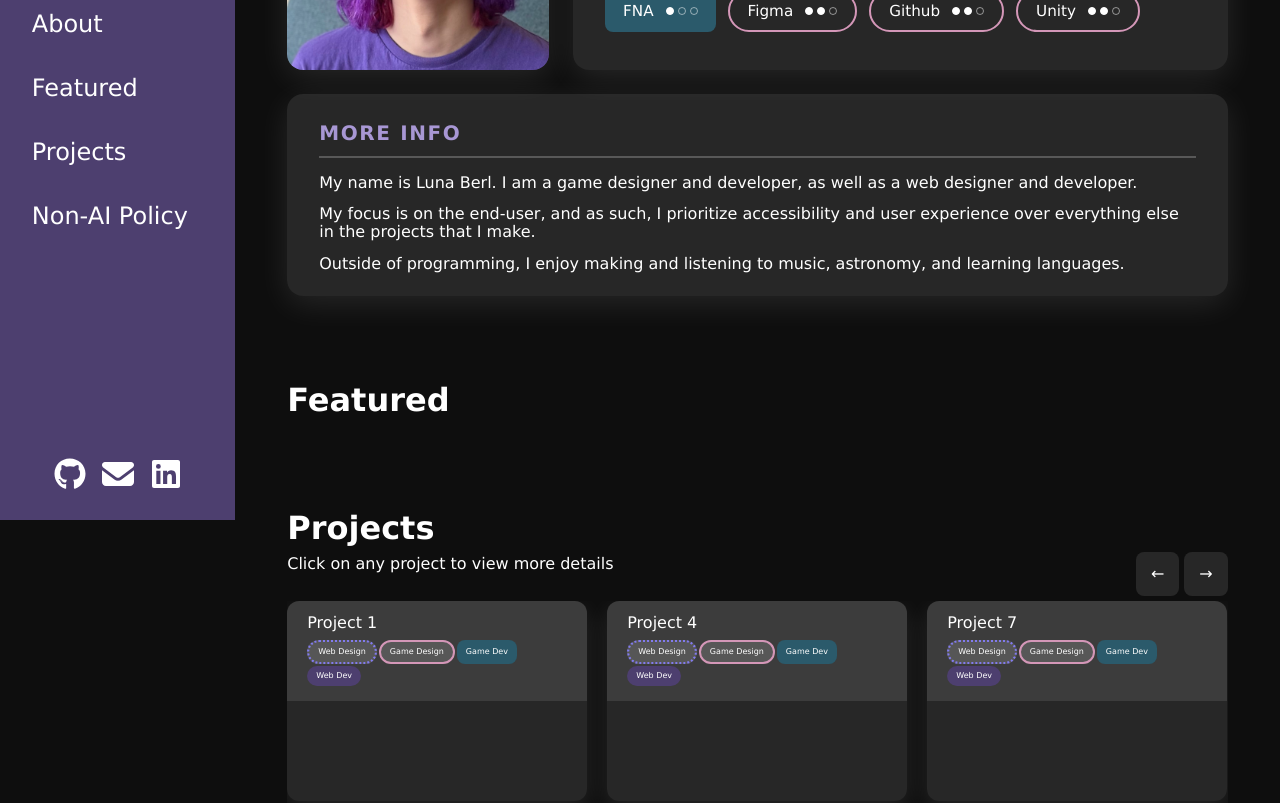
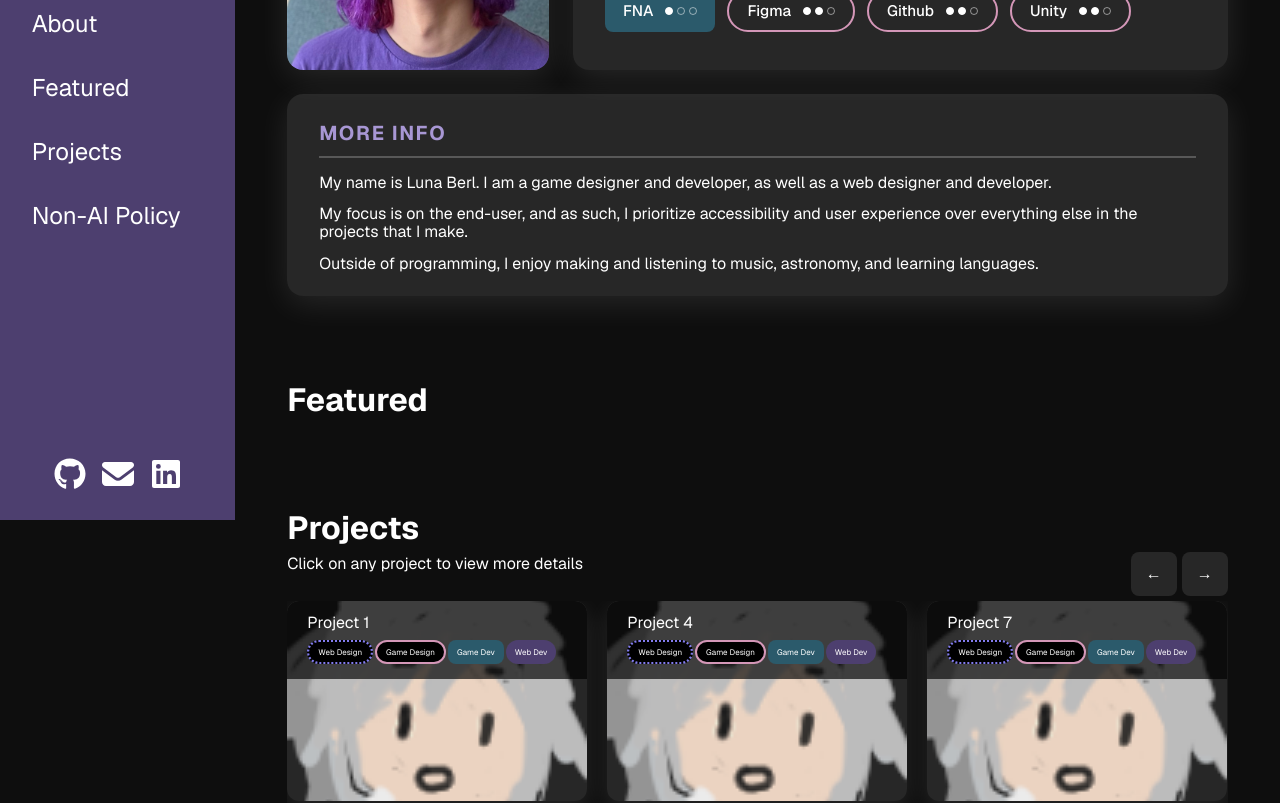
Before and after one commit to Echoviax/portfolio2, a Next.js app: page / in a window 1280 px wide. Shown: the part 280-1083 px from the top of the page. Built offline with nearby package versions, Linux system fonts and the light colour scheme.

Commit message:
project images

```diff
--- a/app/components/ProjectCard.tsx
+++ b/app/components/ProjectCard.tsx
@@ -19,6 +19,7 @@ export default function ProjectCard({ project, onClick }: { project: Project; on
             }}
             className="project-card"
         >
+            <img src={`/images/projects/${project.imagePath}/image1.png`} alt="banner" />
             <div className="card-header">
                 <h3 id={titleId}>{project.title}</h3>
                 <div className="project-card-tags">
--- a/app/components/Projects.tsx
+++ b/app/components/Projects.tsx
@@ -14,7 +14,8 @@ const allProjects: Project[] = Array.from({ length: 18 }, (_, i) => ({
         {href: "https://linked.in", text: "LinkedIn", newTab: false}
     ],
     categories: ['webdes', 'gamedes', 'gamedev', 'webdev'],
-    dates: "March 2024 - Current"
+    dates: "March 2024 - Current",
+    imagePath: "placeholder"
 }));
 
 
--- a/app/globals.css
+++ b/app/globals.css
@@ -10,11 +10,11 @@
 :root {
   --background: #0a0a0a;
   --foreground: #ededed;
+  font-family: "Geist", Verdana, Geneva, Tahoma, sans-serif;
 }
 
 body {
   background: var(--background);
-  font-family: Verdana, Geneva, Tahoma, sans-serif;
 }
 
 *:focus-visible {
--- a/app/layout.tsx
+++ b/app/layout.tsx
@@ -1,16 +1,12 @@
-import { Geist, Geist_Mono } from "next/font/google";
 import "./globals.css";
 import './styles/Master.css';
 import Sidebar from "./components/Sidebar";
+import { Geist } from 'next/font/google';
 
-const geistSans = Geist({
-  variable: "--font-geist-sans",
-  subsets: ["latin"],
-});
-
-const geistMono = Geist_Mono({
-  variable: "--font-geist-mono",
-  subsets: ["latin"],
+const geist = Geist({
+  subsets: ['latin'],
+  variable: '--font-geist',
+  display: 'swap',
 });
 
 export default function RootLayout({
@@ -21,7 +17,7 @@ export default function RootLayout({
   return (
     <html
       lang="en"
-      className={`${geistSans.variable} ${geistMono.variable} h-full antialiased`}
+      className={`${geist.variable} h-full antialiased`}
     >
       <body className="min-h-full flex flex-col">
         <Sidebar />
--- a/app/styles/Page.css
+++ b/app/styles/Page.css
@@ -4,6 +4,10 @@ main {
     left: 235px;
     display: flex;
     flex-direction: column;
+}
+
+* {
+    font-family: var(--font-geist), Verdana, Geneva, Tahoma, sans-serif;
 }
 
 main > section {
--- a/app/styles/Project.css
+++ b/app/styles/Project.css
@@ -60,6 +60,19 @@
     cursor: pointer;
     transition: background-color 0.2s ease;
     box-shadow: 0px 8px 24px var(--shadow-color);
+    position: relative;
+    overflow: hidden;
+}
+
+.project-card > img {
+    position: absolute;
+    z-index: -100;
+    top: 50%;
+    left: 50%;
+    transform: translate(-50%, -50%);
+    width: 100%;
+    height: 100%;
+    object-fit: cover;
 }
 
 .project-card:hover {
@@ -159,7 +172,7 @@
 }
 
 .card-header {
-    background-color: var(--panel-color);
+    background-color: var(--popup-background);
     padding: 10px 20px;
     border-radius: 12px 12px 0 0;
 }
@@ -217,7 +230,7 @@
 
 .category-gamedes.mini-category-tag,
 .category-webdes.mini-category-tag {
-    background-color: var(--hover-color);
+    background-color: var(--invert-text);
 }
 
 .project-dates {
--- a/app/types/Project.ts
+++ b/app/types/Project.ts
@@ -8,4 +8,5 @@ export type Project = {
     links?: Link[];
     categories?: ProjectCategory[];
     dates?: string;
+    imagePath?: string;
 };
```
Also changed, not shown: public/images/projects/placeholder/image1.png (added).
